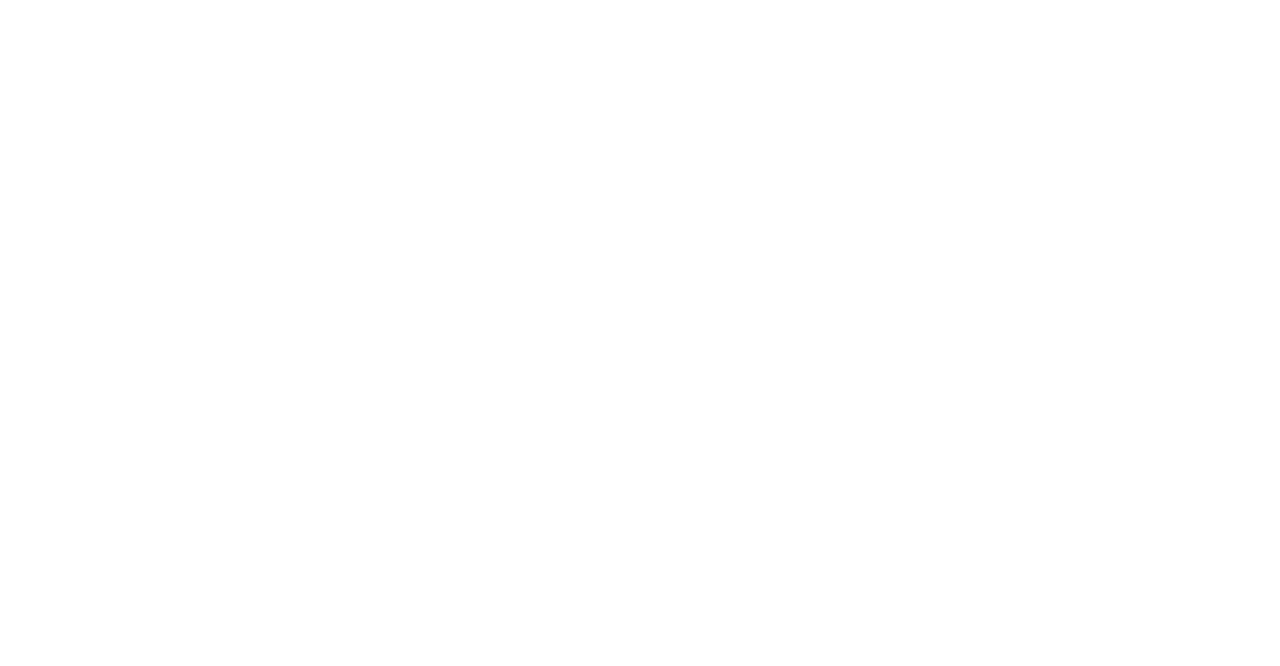
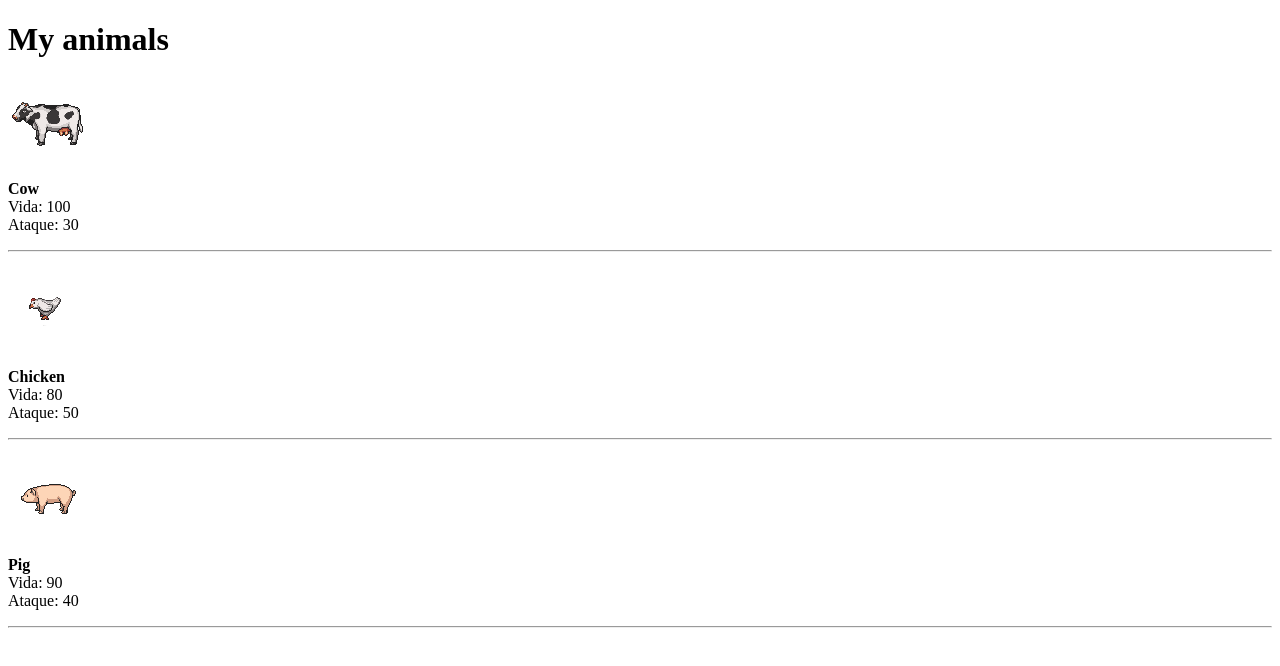
Before and after one commit to JNicolasDC/front-end-works, a plain HTML site: page gameProject/gameRandomImages.html in a window 1280 px wide. Drawn offline with Linux system fonts and the light colour scheme.

Commit message:
Knowing JS Classes

```diff
--- /dev/null
+++ b/gameProject/ClassCharacters.js
@@ -0,0 +1,27 @@
+class Characters{
+
+    constructor(name, life, attack){
+        this.name = name;
+        this.life = life;
+        this.attack = attack;
+        this.tipo = "vegetariano";
+        this.image = new Image();
+
+        this.image.src = images[this.name];
+    }
+
+
+
+     talking(){
+         alert(this.name)
+     }
+
+     showImage(){
+         document.body.appendChild(this.image);
+         document.write("<p>");
+         document.write("<strong>"+this.name+"</strong><br />");
+         document.write("Vida: "+this.life+"<br />");
+         document.write("Ataque: "+this.attack+"<hr />");
+         document.write("</p>");
+     }
+}
--- a/gameProject/characters.js
+++ b/gameProject/characters.js
@@ -1,13 +1,47 @@
-class Characters{
-    constructor(name, life, attack){
-        this.name = name;
-        this.life = life;
-        this.attack = attack;
-        this.tipo = "vegetariano";
-    }
+//Array asociativo=Object (Con valores de cadena, se recorre con un of)
+var images = [];
+images["Cow"] = "cow.png"
+images["Chicken"] = "chicken.png"
+images["Pig"] = "pig.png"
+
+
+
+/*
+JS ON = Array asociativo
+var images={
+    Cow: "cow.png"
+    Chicken: "chicken.png"
+    Pig: "pig.png"
 }
+*/
 
+
+
+/*
 var cow = new Characters("Cow", 100, 30);
-var chicken = new Characters("Chicken", 80, 30)
+var chicken = new Characters("Chicken", 80, 50)
+var pig = new Characters("Pig", 90, 40)
 
-console.log(cow, chicken);
+console.log(cow, chicken, pig);
+*/
+
+
+
+//Array numeroco, se recorre con un in
+var collection = [];
+collection.push(new Characters("Cow", 100, 30));
+collection.push(new Characters("Chicken", 80, 50));
+collection.push(new Characters("Pig", 90, 40));
+
+console.log(collection);
+
+
+
+//Itera sobre el objeto
+for(var Collvar of collection){
+    Collvar.showImage();
+}
+//Itera sobre el indice
+for(var Col in images[0]){
+    console.log(Col);
+}
--- a/gameProject/gameRandomImages.html
+++ b/gameProject/gameRandomImages.html
@@ -7,10 +7,13 @@
     <title>My Farm</title>
 </head>
 <body>
+<!--
     <canvas width="500" height="500" id="myFarm"></canvas>
-<!--
+
     <script src="gameRandomImages.js"></script>
 -->
+    <h1>My animals</h1>
+    <script src=ClassCharacters.js></script>
     <script src=characters.js></script>
 </body>
 </html>
```
